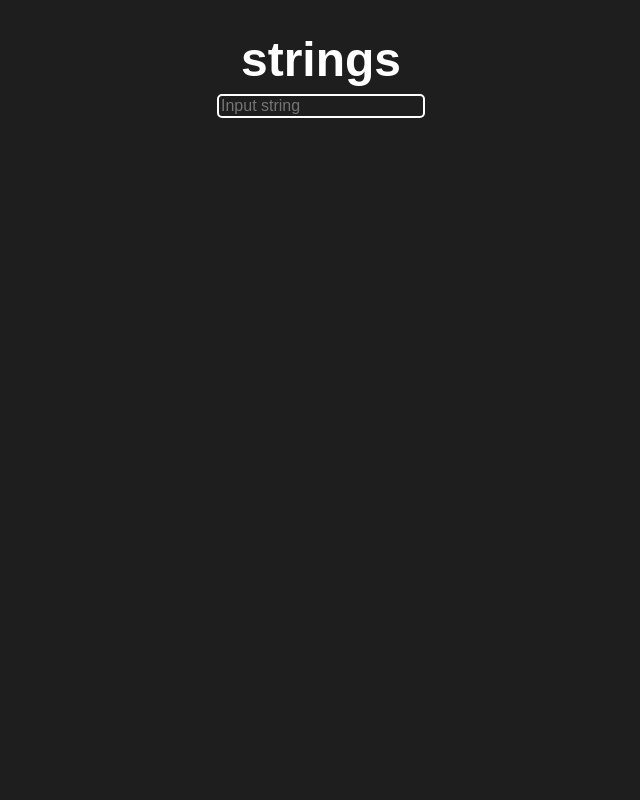
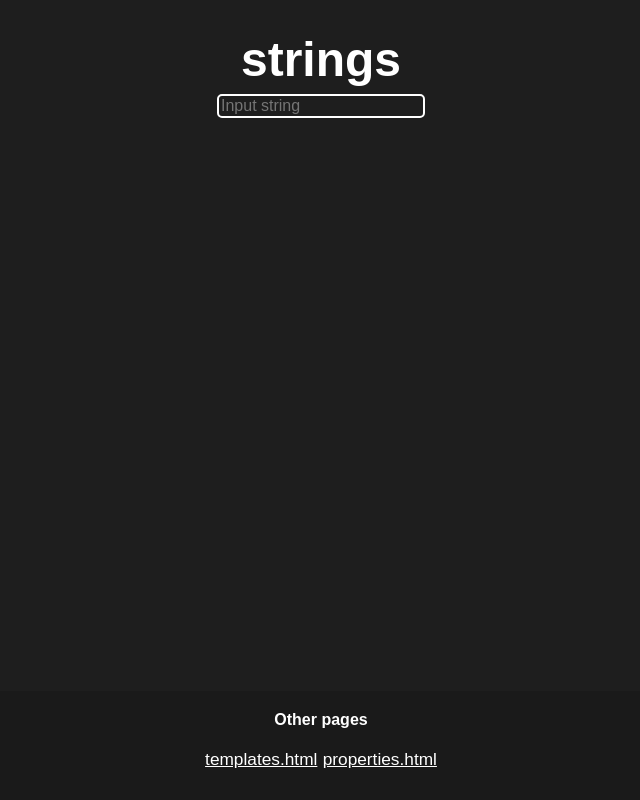
Before and after one commit to hexique/strings, a plain HTML site: page index.html in a window 1280 px wide. Shown: the whole page, without its empty margins (319-959 px from the left). Drawn offline with Linux system fonts and the light colour scheme.

Commit message:
1.7: Added templates.html (42 methods, 2 templates)
Added templates.html (42 methods, 2 templates)

```diff
--- a/index.html
+++ b/index.html
@@ -7,6 +7,7 @@
    <title>placeholder name</title>
 </head>
 <body>
+    <div class="centered">
         <h1>strings</h1>
         <input id="string-input-1" placeholder="Input string"></input><br>
         <!-- <button onclick="formatString()">Submit</button> -->
@@ -14,7 +15,18 @@
         <div id="string-output-1"></div>
         <div id="string-input-container-2"></div>
         <div id="string-output-2"></div>
+    </div>
 
+
+    <footer style="bottom: 0px">
+        <div class="footer-content">
+            <strong>Other pages</strong><br>
+            <p>
+                <a href="templates.html" class="footer-link" target="_blank">templates.html</a>
+                <a href="properties.html" class="footer-link" target="_blank">properties.html</a>
+            </p>
+        </div>
+    </footer>
 
     <script src="stringFunctions.js"></script>
     <script src="index.js"></script>
--- a/style.css
+++ b/style.css
@@ -1,10 +1,17 @@
 body{
   background-color: #1e1e1e;
+}
+
+.centered{
   text-align: center;
 }
 
-a{
-  color: #ffff;
+.footer-link{
+  font-size: 0.9em;
+}
+
+p, a, strong, h1, h2, h3{
+  font-family: Arial;
 }
 
 .red{
@@ -15,23 +22,22 @@ a{
   color: hsl(120, 50%, 45%);
 }
 
+a, h1, h2, h3{
+  color: #ffff;
+}
+
 p{
   color: #808080;
-  font-family: Arial;
   font-size: 1.2em;
   margin-bottom: 10px;
 }
 
 h1{
-  color: #ffff;
-  font-family: Arial;
   font-size: 3em;
   margin-bottom: 10px;
 }
 
 h3{
-  color: #ffff;
-  font-family: Arial;
   font-size: 2em;
   margin-bottom: 10px;
 }
@@ -65,3 +71,49 @@ button:hover{
   background-color: #ffff;
   border-color: #ffff;
 }
+
+/* footer */
+/* from hexique.github.io/gdls */
+
+body {
+  margin: 0;
+  padding: 0;
+  min-height: 100vh;
+  display: flex;
+  flex-direction: column;
+  position: relative;
+}
+
+main {
+  flex: 1;
+  padding-bottom: 80px;
+}
+
+footer {
+  background-color: rgba(0, 0, 0, 0.15);
+  color: white;
+  text-align: center;
+  padding: 20px 0;
+  width: 100%;
+  position: fixed;
+  bottom: 0;
+  left: 0;
+  z-index: 100;
+  box-sizing: border-box;
+}
+
+footer {
+  background-color: rgba(0, 0, 0, 0.15);
+  color: white;
+  text-align: center;
+  padding: 20px 0;
+  width: 100%;
+  margin-top: auto;
+  box-sizing: border-box;
+  margin-top: auto;
+  position: static;
+}
+
+ul, ol, li {
+  color: white
+}
```
Also changed, not shown: templates.html (added, +30 -0 lines), templates.js (added, +9 -0 lines). Lines whose indentation alone changed are shown as unchanged.
